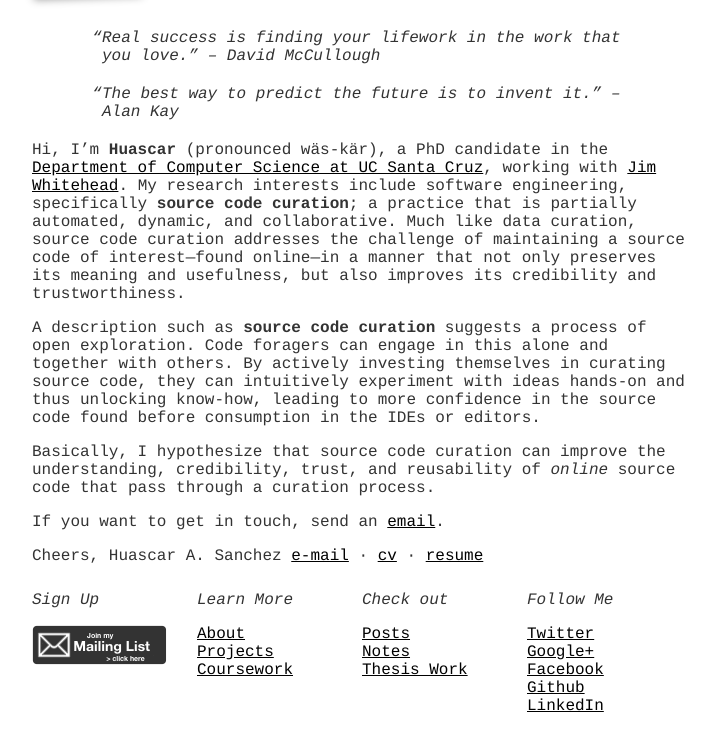
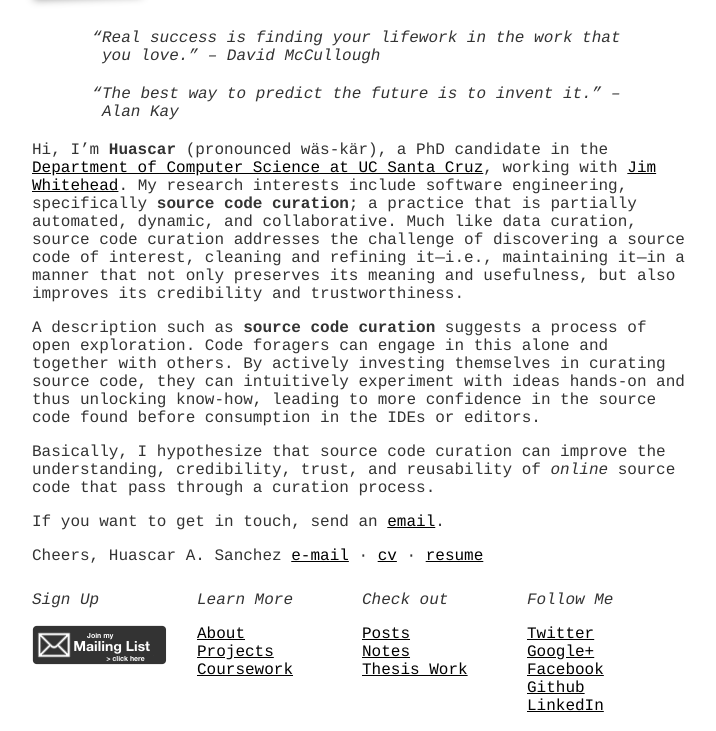
Before and after one commit to hsanchez/hsanchez.github.io, a Jekyll site: the page built from index.md, in a window 1280 px wide, cut to the strip 218-949 px from the top of the page. Shown: the whole strip, without its empty margins (278-994 px from the left). Built offline with Jekyll 4.4.1, drawn with Linux system fonts in a browser that asks for light colours; Markdown is read by kramdown in place of the engine named in the settings.

Commit message:
refined source code curation description

```diff
--- a/index.md
+++ b/index.md
@@ -13,7 +13,7 @@ description: This is the academic site of Huascar A. Sanchez, a CS graduate stud
 Hi, I'm **Huascar** (pronounced wäs-kär), a PhD candidate in the [Department of Computer Science at
 UC Santa Cruz](http://cs.soe.ucsc.edu/), working with [Jim Whitehead](http://users.soe.ucsc.edu/~ejw/).
 My research interests include software engineering, specifically **source code curation**; a practice
-that is partially automated, dynamic, and collaborative. Much like data curation, source code curation addresses the challenge of maintaining a source code of interest&mdash;found online&mdash;in a manner that not only preserves its meaning and usefulness, but also improves its credibility and trustworthiness.
+that is partially automated, dynamic, and collaborative. Much like data curation, source code curation addresses the challenge of discovering a source code of interest, cleaning and refining it&mdash;i.e., maintaining it&mdash;in a manner that not only preserves its meaning and usefulness, but also improves its credibility and trustworthiness.
 
 A description such as **source code curation** suggests a process of open exploration. Code foragers
 can engage in this alone and together with others. By actively investing themselves in curating
```
